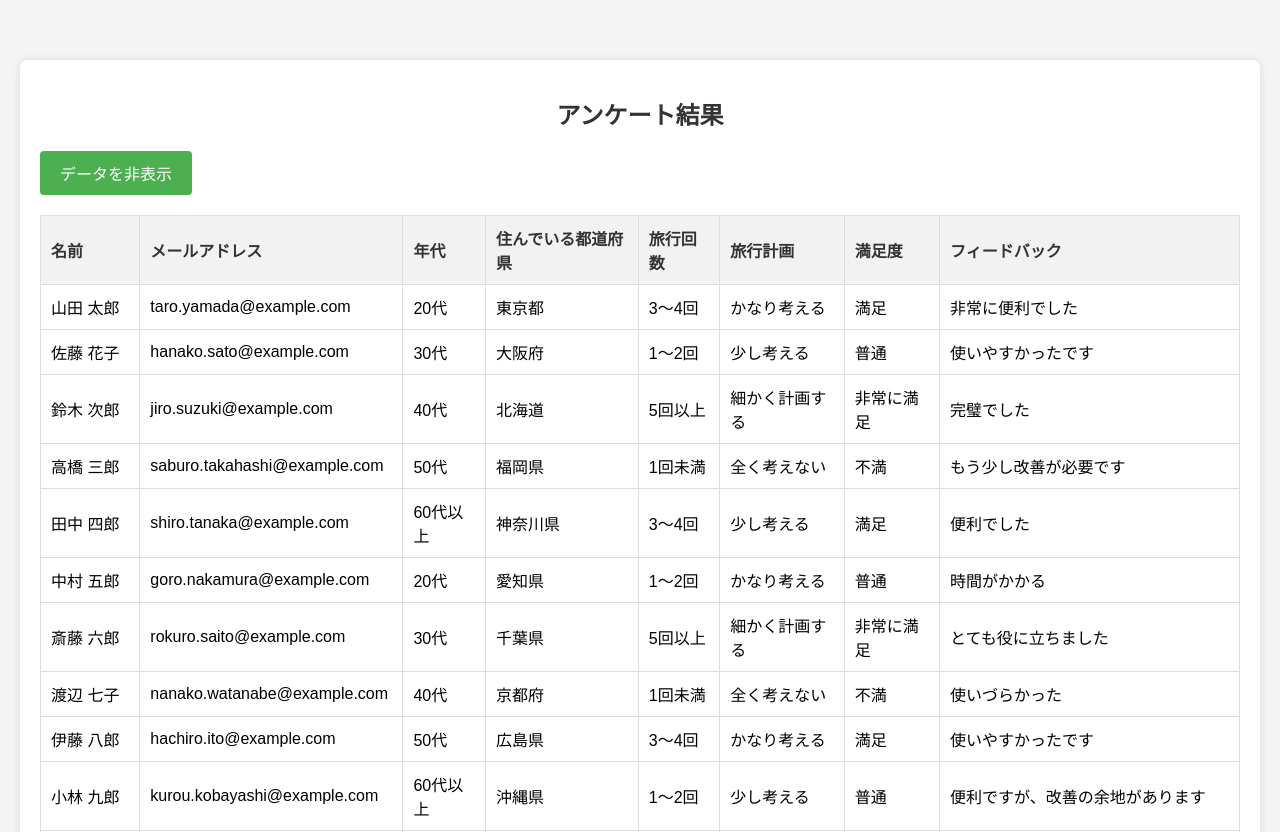
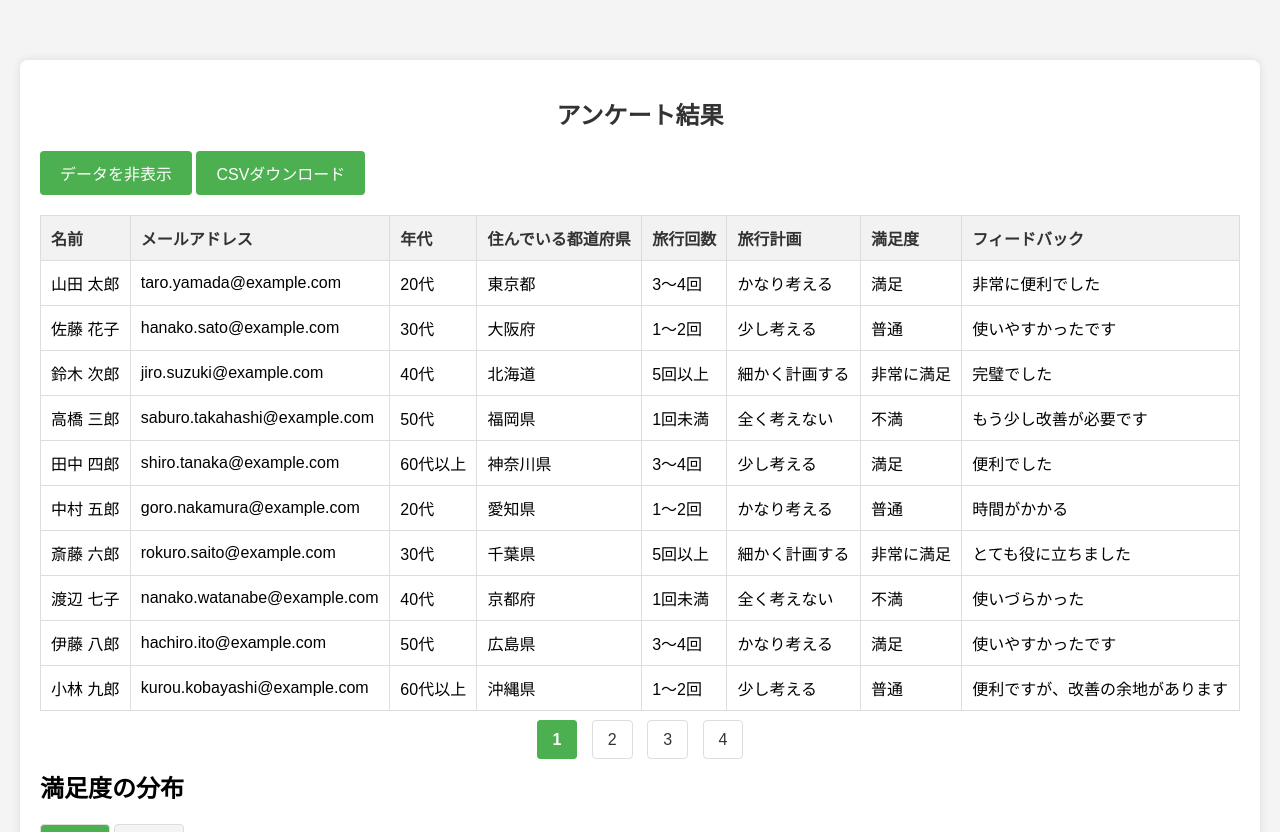
Before and after one commit to rinoue-com/php-app, a PHP site: page /result.php in a window 1280 px wide. Shown: the top 832 px of the page. Run offline with PHP 8.4, Linux system fonts and the light colour scheme; some libraries are stand-ins or nearby versions.

Commit message:
CSVダウンロード、ページング処理追加

```diff
--- a/survey-app/result.php
+++ b/survey-app/result.php
@@ -13,7 +13,25 @@
         google.charts.setOnLoadCallback(drawCharts);
 
         <?php
-        // PHPでデータを読み込む
+        // ページングの設定
+        $rowsPerPage = 10; // 1ページに表示する行数
+        $currentPage = isset($_GET['page']) ? (int)$_GET['page'] : 1;
+        $offset = ($currentPage - 1) * $rowsPerPage;
+
+        // 全データを読み込み、該当ページのデータだけを表示
+        $allData = [];
+        if (($file = fopen("responses.csv", "r")) !== FALSE) {
+            fgetcsv($file); // ヘッダをスキップ
+            while (($data = fgetcsv($file)) !== FALSE) {
+                $allData[] = $data;
+            }
+            fclose($file);
+        }
+        $totalRows = count($allData);
+        $totalPages = ceil($totalRows / $rowsPerPage);
+        $pageData = array_slice($allData, $offset, $rowsPerPage);
+
+        // グラフ描画用データの初期化
         $satisfactionData = [
             "非常に満足" => 0,
             "満足" => 0,
@@ -38,11 +56,7 @@
 
         $prefectureData = [];
 
-        if (($file = fopen("responses.csv", "r")) !== FALSE) {
-            // ヘッダ行を読み飛ばす
-            fgetcsv($file);
-
-            while (($data = fgetcsv($file)) !== FALSE) {
+        foreach ($allData as $data) {
             $satisfactionData[$data[6]]++;
             $travelFrequencyData[$data[4]]++;
             $planningExtentData[$data[5]]++;
@@ -55,11 +69,9 @@
                 $prefectureData[$prefecture] = 1;
             }
         }
-            fclose($file);
-        }
         ?>
 
-        // グラフ描画関数
+        // グラフの描画関数
         function drawCharts() {
             drawSatisfactionChart('ColumnChart');
             drawTravelFrequencyChart('ColumnChart');
@@ -67,7 +79,6 @@
             drawPrefectureMap();
         }
 
-        // 満足度のグラフ描画
         function drawSatisfactionChart(chartType) {
             var data = google.visualization.arrayToDataTable([
                 ['満足度', '回答数'],
@@ -97,7 +108,6 @@
             chart.draw(data, options);
         }
 
-        // 旅行回数のグラフ描画
         function drawTravelFrequencyChart(chartType) {
             var data = google.visualization.arrayToDataTable([
                 ['旅行回数', '回答数'],
@@ -127,7 +137,6 @@
             chart.draw(data, options);
         }
 
-        // 旅行計画のグラフ描画
         function drawPlanningExtentChart(chartType) {
             var data = google.visualization.arrayToDataTable([
                 ['旅行計画', '回答数'],
@@ -157,7 +166,6 @@
             chart.draw(data, options);
         }
 
-        // 都道府県別の分布マップ描画
         function drawPrefectureMap() {
             var data = google.visualization.arrayToDataTable([
                 ['都道府県', '回答数'],
@@ -171,15 +179,13 @@
             var options = {
                 region: 'JP',
                 displayMode: 'regions',
-                resolution: 'provinces',
-                // colorAxis: {colors: ['#e7f0fa', '#08306b']}
+                resolution: 'provinces'
             };
 
             var chart = new google.visualization.GeoChart(document.getElementById('prefecture_map'));
             chart.draw(data, options);
         }
 
-        // グラフの種類を切り替える関数
         function toggleSatisfactionChart(type) {
             drawSatisfactionChart(type);
         }
@@ -192,7 +198,6 @@
             drawPlanningExtentChart(type);
         }
 
-        // 表の表示/非表示を切り替える関数
         function toggleTable() {
             var table = document.getElementById("dataTable");
             var button = document.getElementById("toggleButton");
@@ -204,6 +209,15 @@
                 button.textContent = "データを表示";
             }
         }
+
+        function downloadCSV() {
+            const link = document.createElement('a');
+            link.href = 'responses.csv';
+            link.download = 'responses.csv';
+            document.body.appendChild(link);
+            link.click();
+            document.body.removeChild(link);
+        }
     </script>
 </head>
 <body>
@@ -212,6 +226,8 @@
 
         <!-- 表の表示/非表示切り替えボタン -->
         <button id="toggleButton" onclick="toggleTable()">データを非表示</button>
+        <button id="downloadButton" onclick="downloadCSV()">CSVダウンロード</button>
+
         <table id="dataTable" border="1">
             <tr>
                 <th>名前</th>
@@ -224,21 +240,26 @@
                 <th>フィードバック</th>
             </tr>
             <?php
-            if (($file = fopen("responses.csv", "r")) !== FALSE) {
-                // ヘッダ行を読み飛ばす
-                fgetcsv($file);
-
-                while (($data = fgetcsv($file)) !== FALSE) {
+            foreach ($pageData as $data) {
                 echo "<tr>";
                 foreach ($data as $field) {
                     echo "<td>" . htmlspecialchars($field) . "</td>";
                 }
                 echo "</tr>";
             }
-                fclose($file);
-            }
             ?>
         </table>
+
+        <!-- ページングのリンク -->
+        <div class="pagination">
+            <?php for ($i = 1; $i <= $totalPages; $i++): ?>
+                <?php if ($i == $currentPage): ?>
+                    <span class="current-page"><?php echo $i; ?></span>
+                <?php else: ?>
+                    <a href="?page=<?php echo $i; ?>"><?php echo $i; ?></a>
+                <?php endif; ?>
+            <?php endfor; ?>
+        </div>
 
         <h2>満足度の分布</h2>
         <button id="satisfactionColumn" class="chart-toggle-btn active" onclick="toggleSatisfactionChart('ColumnChart')">棒グラフ</button>
--- a/survey-app/style.css
+++ b/survey-app/style.css
@@ -87,7 +87,7 @@
     font-weight: bold;
 }
 
-#toggleButton {
+#toggleButton, #downloadButton {
     background-color: #4CAF50;
     color: white;
     padding: 10px 20px;
@@ -98,7 +98,7 @@
     margin-bottom: 20px;
 }
 
-#toggleButton:hover {
+#toggleButton:hover, #downloadButton:hover {
     background-color: #45a049;
 }
 
@@ -122,6 +122,27 @@
     color: white;
 }
 
-canvas {
-    margin-bottom: 40px;
+.pagination {
+    text-align: center;
+    margin-top: 20px;
 }
+
+.pagination a, .pagination span {
+    margin: 0 5px;
+    padding: 10px 15px;
+    border: 1px solid #ddd;
+    border-radius: 4px;
+    color: #333;
+    text-decoration: none;
+}
+
+.pagination a:hover {
+    background-color: #f2f2f2;
+}
+
+.pagination .current-page {
+    background-color: #4CAF50;
+    color: white;
+    font-weight: bold;
+    border-color: #4CAF50;
+}
```
Also changed, not shown: 1 other file. Lines whose indentation alone changed are shown as unchanged.
